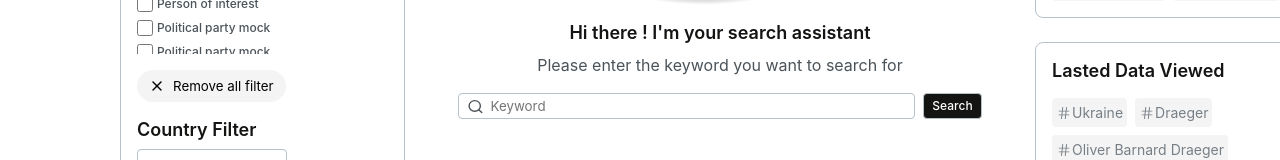
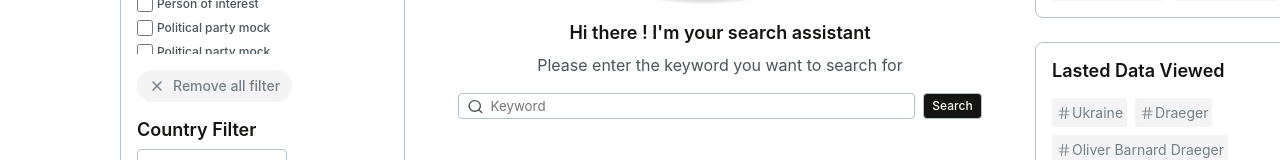
Before and after one commit to MagisterUnivers/deltaplata-searchwidget, a React (Create React App) app: page /home in a window 1280 px wide. Shown: the part 641-801 px from the top of the page. Built offline with nearby package versions, Linux system fonts and the light colour scheme.

Commit message:
FIX: memory leak, styles

```diff
--- a/src/components/SpecialFilter/SpecialFilter.jsx
+++ b/src/components/SpecialFilter/SpecialFilter.jsx
@@ -73,7 +73,7 @@ export function SpecialFilter () {
         className='special-filter__button'
         onClick={() => handleRemoveAllFilter()}
       >
-        <Close width={16} height={16} />
+        <Close width={16} height={16} className='special-filter__icon' />
         Remove all filter
       </button>
       <CountryFilter />
--- a/src/components/SpecialFilter/SpecialFilter.style.scss
+++ b/src/components/SpecialFilter/SpecialFilter.style.scss
@@ -65,8 +65,31 @@
 	outline: none;
 	border: none;
 
+	font-size: 14px;
+	font-style: normal;
+	font-weight: 500;
+	line-height: 100%;
+
+	transition: background-color 0.5s ease-out,
+	color 0.5s ease-out,
+	fill 0.5s ease-out;
+
+	color: var(--main-mute-color);
 	border-radius: 50px;
-	background: var(--main-whiteBG-color);
+	background-color: var(--main-whiteBG-color);
+
+	&:hover {
+		color: var(--main-white-color);
+		background-color: var(--main-darkBG-color);
+
+		.special-filter__icon {
+			fill: var(--main-white-color);
+		}
+	}
+}
+
+.special-filter__icon {
+	fill: var(--main-mute-color);
 }
 
 /**
```
Also changed, not shown: package.json (+1 -9 lines), public/index.html (+0 -23 lines), 1 other file (tests, documents, lock files or other folders).
